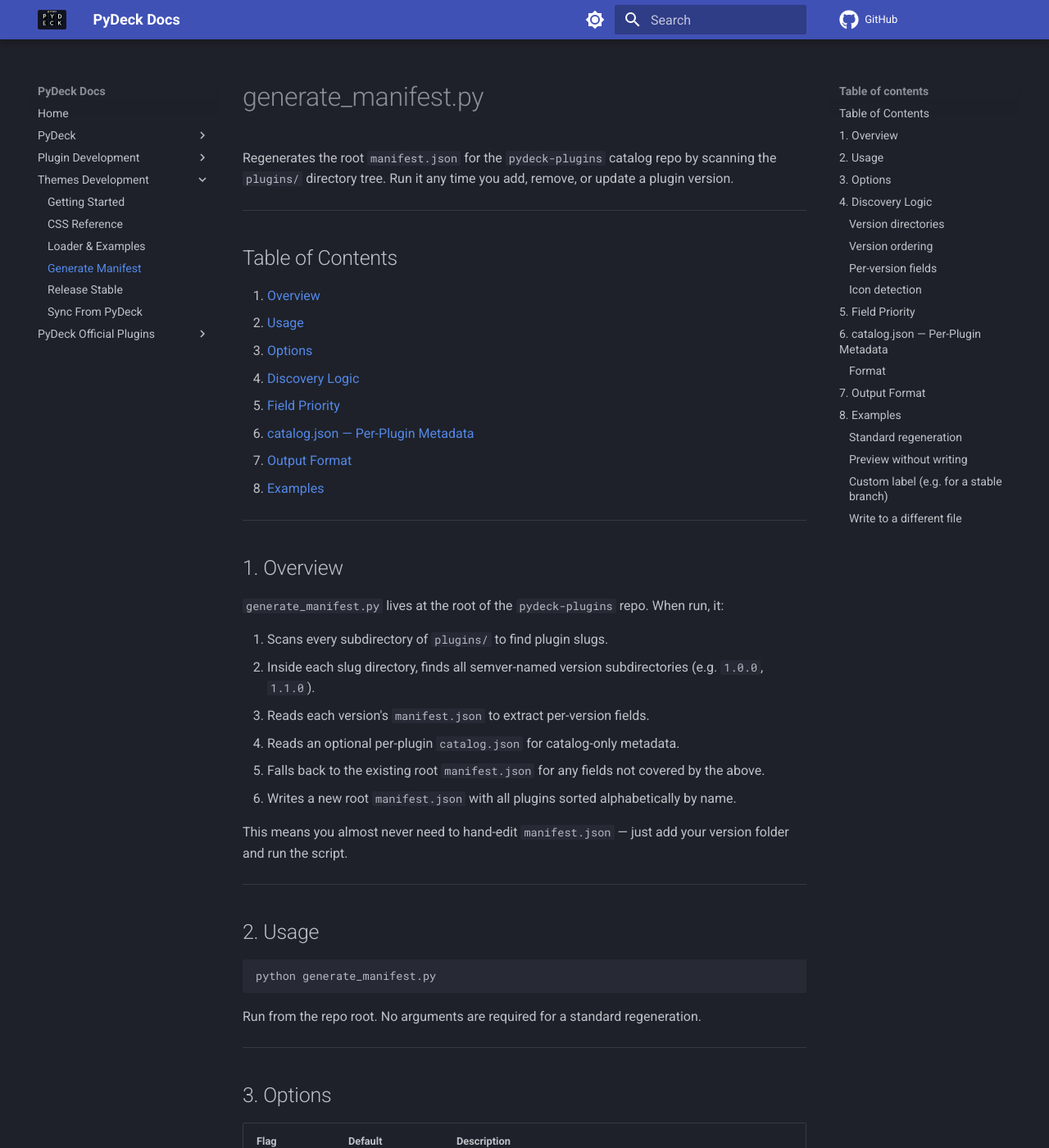
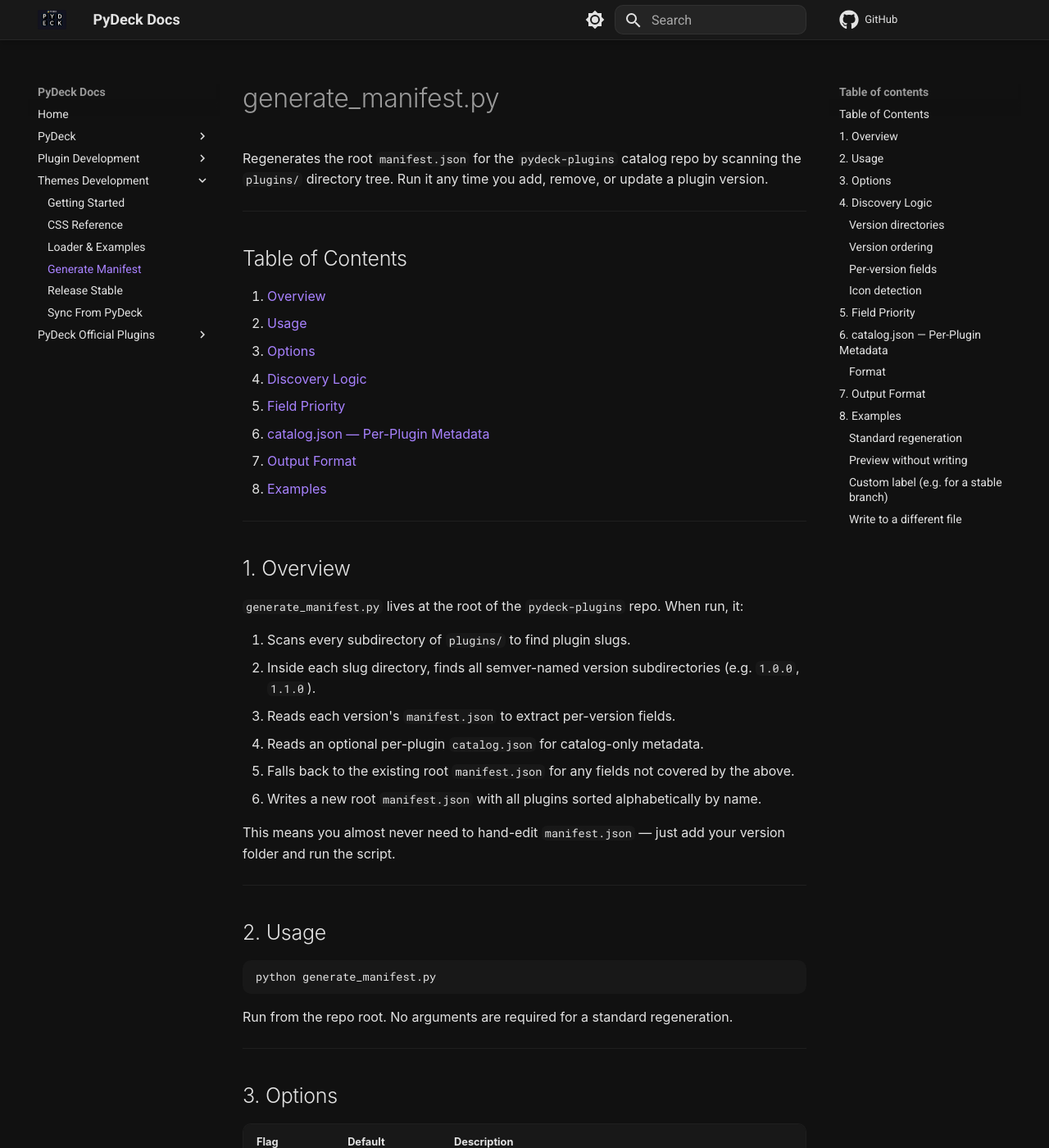
Before and after one commit to OPvault/pydeck-docs, an MkDocs documentation site: the page built from docs/pydeck-plugins/GENERATE_MANIFEST.md, in a window 1280 px wide and 1400 px high. Shown: the whole window at 82% size. Built offline with MkDocs 1.6.1 and Material for MkDocs 9.7.7, drawn with Linux system fonts in a browser that asks for light colours; comment, search, counter and statistics services are not loaded.

Commit message:
docs: update MkDocs configuration with custom theme colors and additional CSS
Modify the MkDocs configuration to use custom color settings for the theme's primary and accent colors. Add an extra CSS file for further styling enhancements.

```diff
--- /dev/null
+++ b/docs/stylesheets/extra.css
@@ -0,0 +1,251 @@
+[data-md-color-scheme="slate"] {
+    --md-default-bg-color: #111111;
+    --md-default-fg-color: #e3e3e3;
+    --md-default-fg-color--light: #999999;
+    --md-default-fg-color--lighter: #666666;
+    --md-default-fg-color--lightest: rgba(255, 255, 255, 0.06);
+
+    --md-primary-fg-color: #181818;
+    --md-primary-fg-color--light: #242424;
+    --md-primary-fg-color--dark: #111111;
+    --md-primary-bg-color: #e3e3e3;
+    --md-primary-bg-color--light: rgba(227, 227, 227, 0.7);
+
+    --md-accent-fg-color: #a882ff;
+    --md-accent-fg-color--transparent: rgba(168, 130, 255, 0.15);
+    --md-accent-bg-color: #111111;
+
+    --md-code-bg-color: #181818;
+    --md-code-fg-color: #e3e3e3;
+    --md-code-hl-color: rgba(168, 130, 255, 0.15);
+
+    --md-typeset-a-color: #a882ff;
+
+    --md-typeset-table-color: rgba(255, 255, 255, 0.06);
+    --md-typeset-kbd-color: #242424;
+    --md-typeset-kbd-border-color: #303030;
+    --md-typeset-kbd-accent-color: rgba(255, 255, 255, 0.035);
+    --md-typeset-mark-color: rgba(168, 130, 255, 0.25);
+
+    --md-footer-bg-color: #0d0d0d;
+    --md-footer-bg-color--dark: #0a0a0a;
+    --md-footer-fg-color: #999999;
+    --md-footer-fg-color--light: #666666;
+    --md-footer-fg-color--lighter: rgba(255, 255, 255, 0.06);
+
+    --md-shadow-z1: 0 0.2rem 0.5rem rgba(0, 0, 0, 0.35), 0 0 0.05rem rgba(0, 0, 0, 0.25);
+    --md-shadow-z2: 0 0.2rem 0.5rem rgba(0, 0, 0, 0.45), 0 0 0.05rem rgba(0, 0, 0, 0.35);
+
+    --md-admonition-fg-color: #e3e3e3;
+    --md-admonition-bg-color: #181818;
+}
+
+[data-md-color-scheme="slate"] .md-header {
+    background-color: #181818;
+    border-bottom: 1px solid rgba(255, 255, 255, 0.06);
+}
+
+[data-md-color-scheme="slate"] .md-tabs {
+    background-color: #181818;
+    border-bottom: 1px solid rgba(255, 255, 255, 0.06);
+}
+
+[data-md-color-scheme="slate"] .md-sidebar {
+    background-color: #111111;
+}
+
+[data-md-color-scheme="slate"] .md-nav__link--active,
+[data-md-color-scheme="slate"] .md-nav__link:is(:focus, :hover) {
+    color: #a882ff;
+}
+
+[data-md-color-scheme="slate"] .md-search__form {
+    background-color: #242424;
+    border: 1px solid rgba(255, 255, 255, 0.06);
+    border-radius: 10px;
+}
+
+[data-md-color-scheme="slate"] .md-search__form:hover {
+    border-color: rgba(255, 255, 255, 0.07);
+}
+
+[data-md-color-scheme="slate"] .md-search__form:focus-within {
+    border-color: rgba(168, 130, 255, 0.45);
+}
+
+[data-md-color-scheme="slate"] .md-search__output {
+    background-color: #181818;
+    border: 1px solid rgba(255, 255, 255, 0.06);
+    border-radius: 10px;
+}
+
+[data-md-color-scheme="slate"] .md-typeset code {
+    border-radius: 6px;
+}
+
+[data-md-color-scheme="slate"] .md-typeset pre > code {
+    border-radius: 10px;
+}
+
+[data-md-color-scheme="slate"] .md-typeset .admonition,
+[data-md-color-scheme="slate"] .md-typeset details {
+    background-color: #181818;
+    border-radius: 10px;
+    border: 1px solid rgba(255, 255, 255, 0.06);
+}
+
+[data-md-color-scheme="slate"] .md-typeset .md-typeset__table table {
+    border: 1px solid rgba(255, 255, 255, 0.06);
+    border-radius: 10px;
+}
+
+[data-md-color-scheme="slate"] .md-typeset .md-typeset__table th {
+    background-color: #181818;
+}
+
+[data-md-color-scheme="slate"] .md-typeset .md-typeset__table td {
+    border-top: 1px solid rgba(255, 255, 255, 0.06);
+}
+
+[data-md-color-scheme="slate"] .md-content {
+    font-family: "Inter", -apple-system, BlinkMacSystemFont, "Segoe UI", Roboto, sans-serif;
+}
+
+[data-md-color-scheme="slate"] .md-typeset .md-button--primary {
+    background-color: #a882ff;
+    border-color: #a882ff;
+    color: #111111;
+    border-radius: 10px;
+}
+
+[data-md-color-scheme="slate"] .md-typeset .md-button--primary:hover {
+    background-color: #bfa0ff;
+    border-color: #bfa0ff;
+}
+
+/* ── Light mode ── */
+
+[data-md-color-scheme="default"] {
+    --md-default-bg-color: #f0f0f2;
+    --md-default-fg-color: #1a1a1c;
+    --md-default-fg-color--light: #5c5c66;
+    --md-default-fg-color--lighter: #8a8a96;
+    --md-default-fg-color--lightest: rgba(0, 0, 0, 0.1);
+
+    --md-primary-fg-color: #e4e4e8;
+    --md-primary-fg-color--light: #f0f0f2;
+    --md-primary-fg-color--dark: #d8d8de;
+    --md-primary-bg-color: #1a1a1c;
+    --md-primary-bg-color--light: rgba(26, 26, 28, 0.7);
+
+    --md-accent-fg-color: #6b4fc9;
+    --md-accent-fg-color--transparent: rgba(107, 79, 201, 0.18);
+    --md-accent-bg-color: #f0f0f2;
+
+    --md-code-bg-color: #e4e4e8;
+    --md-code-fg-color: #1a1a1c;
+    --md-code-hl-color: rgba(107, 79, 201, 0.18);
+
+    --md-typeset-a-color: #6b4fc9;
+
+    --md-typeset-table-color: rgba(0, 0, 0, 0.1);
+    --md-typeset-kbd-color: #d8d8de;
+    --md-typeset-kbd-border-color: #cacad2;
+    --md-typeset-kbd-accent-color: rgba(0, 0, 0, 0.04);
+    --md-typeset-mark-color: rgba(107, 79, 201, 0.25);
+
+    --md-footer-bg-color: #e4e4e8;
+    --md-footer-bg-color--dark: #d8d8de;
+    --md-footer-fg-color: #5c5c66;
+    --md-footer-fg-color--light: #8a8a96;
+    --md-footer-fg-color--lighter: rgba(0, 0, 0, 0.1);
+
+    --md-shadow-z1: 0 0.2rem 0.5rem rgba(0, 0, 0, 0.08), 0 0 0.05rem rgba(0, 0, 0, 0.06);
+    --md-shadow-z2: 0 0.2rem 0.5rem rgba(0, 0, 0, 0.12), 0 0 0.05rem rgba(0, 0, 0, 0.08);
+
+    --md-admonition-fg-color: #1a1a1c;
+    --md-admonition-bg-color: #e4e4e8;
+}
+
+[data-md-color-scheme="default"] .md-header {
+    background-color: #e4e4e8;
+    border-bottom: 1px solid rgba(0, 0, 0, 0.1);
+}
+
+[data-md-color-scheme="default"] .md-tabs {
+    background-color: #e4e4e8;
+    border-bottom: 1px solid rgba(0, 0, 0, 0.1);
+}
+
+[data-md-color-scheme="default"] .md-sidebar {
+    background-color: #f0f0f2;
+}
+
+[data-md-color-scheme="default"] .md-nav__link--active,
+[data-md-color-scheme="default"] .md-nav__link:is(:focus, :hover) {
+    color: #6b4fc9;
+}
+
+[data-md-color-scheme="default"] .md-search__form {
+    background-color: #d8d8de;
+    border: 1px solid rgba(0, 0, 0, 0.1);
+    border-radius: 10px;
+}
+
+[data-md-color-scheme="default"] .md-search__form:hover {
+    border-color: rgba(0, 0, 0, 0.08);
+}
+
+[data-md-color-scheme="default"] .md-search__form:focus-within {
+    border-color: rgba(120, 80, 200, 0.5);
+}
+
+[data-md-color-scheme="default"] .md-search__output {
+    background-color: #e4e4e8;
+    border: 1px solid rgba(0, 0, 0, 0.1);
+    border-radius: 10px;
+}
+
+[data-md-color-scheme="default"] .md-typeset code {
+    border-radius: 6px;
+}
+
+[data-md-color-scheme="default"] .md-typeset pre > code {
+    border-radius: 10px;
+}
+
+[data-md-color-scheme="default"] .md-typeset .admonition,
+[data-md-color-scheme="default"] .md-typeset details {
+    background-color: #e4e4e8;
+    border-radius: 10px;
+    border: 1px solid rgba(0, 0, 0, 0.1);
+}
+
+[data-md-color-scheme="default"] .md-typeset .md-typeset__table table {
+    border: 1px solid rgba(0, 0, 0, 0.1);
+    border-radius: 10px;
+}
+
+[data-md-color-scheme="default"] .md-typeset .md-typeset__table th {
+    background-color: #e4e4e8;
+}
+
+[data-md-color-scheme="default"] .md-typeset .md-typeset__table td {
+    border-top: 1px solid rgba(0, 0, 0, 0.1);
+}
+
+[data-md-color-scheme="default"] .md-content {
+    font-family: "Inter", -apple-system, BlinkMacSystemFont, "Segoe UI", Roboto, sans-serif;
+}
+
+[data-md-color-scheme="default"] .md-typeset .md-button--primary {
+    background-color: #6b4fc9;
+    border-color: #6b4fc9;
+    color: #f0f0f2;
+    border-radius: 10px;
+}
+
+[data-md-color-scheme="default"] .md-typeset .md-button--primary:hover {
+    background-color: #7f66d4;
+    border-color: #7f66d4;
+}
--- a/mkdocs.yml
+++ b/mkdocs.yml
@@ -12,17 +12,19 @@
     repo: fontawesome/brands/github
   palette:
     - scheme: slate
-      primary: indigo
-      accent: blue
+      primary: custom
+      accent: custom
       toggle:
         icon: material/brightness-7
         name: Switch to light mode
     - scheme: default
-      primary: indigo
-      accent: blue
+      primary: custom
+      accent: custom
       toggle:
         icon: material/brightness-4
         name: Switch to dark mode
+extra_css:
+  - stylesheets/extra.css
 
 extra_files:
   - CNAME
```
